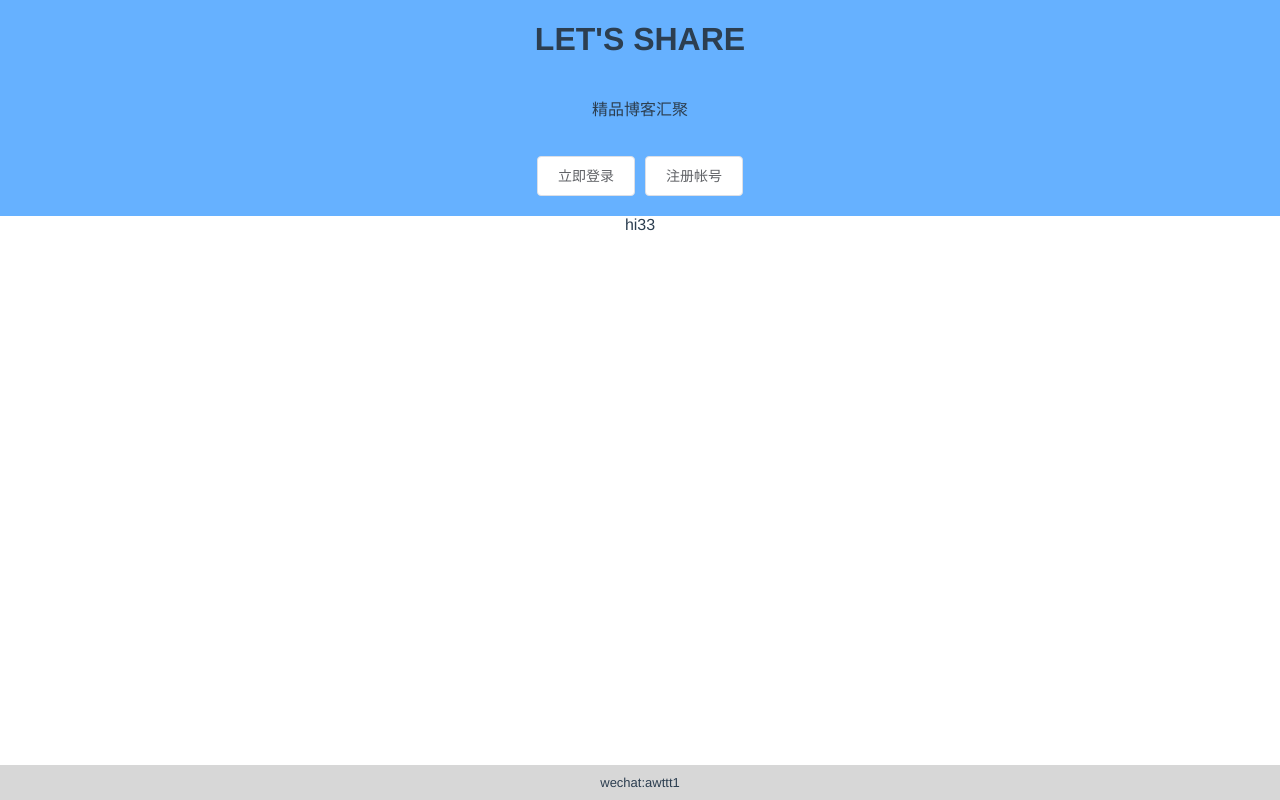
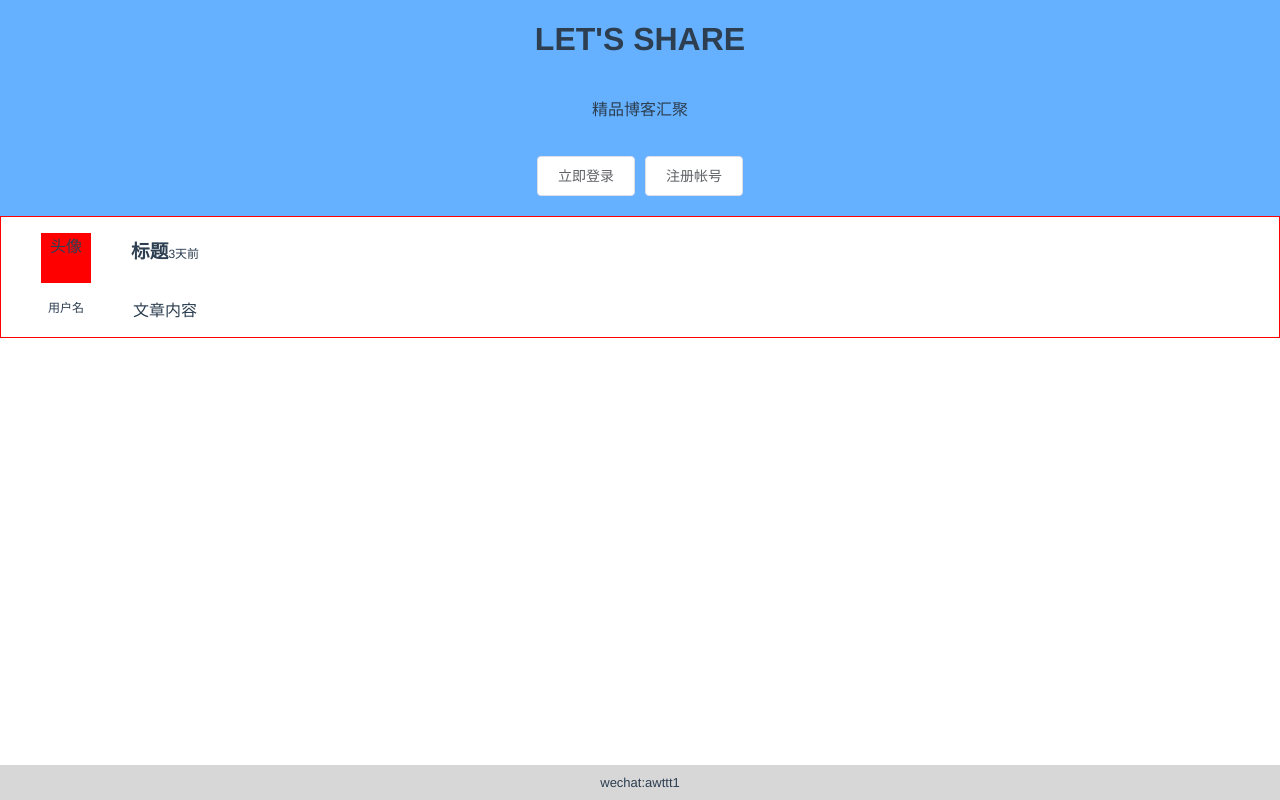
Before and after one commit to awttt/blog, a Vue app: page / in a window 1280 px wide. Built offline with nearby package versions, Linux system fonts and the light colour scheme.

Commit message:
首页样式

```diff
--- a/src/components/header.vue
+++ b/src/components/header.vue
@@ -44,7 +44,6 @@
     flex-direction: column;
   }
   #footer{
-
     background: rgb(215,215,215);
     font-size: 13px;
     padding: 10px;
@@ -56,7 +55,6 @@
   .btns{
     margin: 20px;
   }
-
   #login{
     display: flex;
     justify-content: space-between;
--- a/src/pages/Index.vue
+++ b/src/pages/Index.vue
@@ -1,28 +1,64 @@
 <template>
-  <div class="index">
-    首页
-    <el-button type="primary" @click="open1">主要按钮</el-button>
+  <div id="index">
+<section class="blog-posts">
+  <div class="item">
+    <figure class="avatar">
+      <div class="img" style="background: red;width: 50px;height: 50px">头像</div>
+      <figcaption >用户名</figcaption>
+    </figure>
+    <div class="xxx">
+      <div class="title">
+        <h3>标题</h3><span>3天前</span>
+      </div>
+      <p>文章内容</p>
+    </div>
+
+  </div>
+</section>
   </div>
 
 </template>
 
 <script>
-  import request from "../helpers/request"
-  import auth from "../api/auth"
-  import blog from "../api/blog"
-  window.request = request
-  window.auth = auth
-  window.blog = blog
-  export default {
-    methods: {
-      open1() {
-        this.$message('这是一条消息提示');
-      },
-    }
-  }
-
 </script>
 
 <style scoped lang="less">
+  #index {
+    border: 1px solid red;
+
+    .blog-posts{
+
+    }
+    .item{
+    display: flex;
+      flex-direction: row;
+    }
+    .title{
+      display: flex;
+      flex-direction: row;
+      margin-left: 0px;
+      span{
+        font-size: 12px;
+        font-weight: normal;
+        margin-top: 27px;
+      }
+    }
+    .xxx{
+      display: flex;
+      flex-direction: column;
+    }
+
+    .avatar{
+      figcaption{
+        font-size: 12px;
+        font-weight: normal;
+        margin-top: 15px;
+      }
+    }
+    .img{
+
+    }
+
+  }
 
 </style>
--- a/src/router/index.js
+++ b/src/router/index.js
@@ -1,6 +1,5 @@
 import Vue from 'vue'
 import VueRouter from 'vue-router'
-import Home from '../views/Home.vue'
 import Login from '../pages/Login'
 import Create from '../pages/Create'
 import Detail from '../pages/Detail'
@@ -17,14 +16,9 @@ Vue.use(VueRouter)
   const routes = [
   {
     path: '/',
-    name: 'Home',
-    component: Home
+    component: Index
   },
-  {
-    path: '/about',
-    name: 'About',
-    component: () => import(/* webpackChunkName: "about" */ '../views/About.vue')
-  },
+
     {
       path: '/login',
       component: Login
@@ -40,10 +34,6 @@ Vue.use(VueRouter)
     {
       path: '/edit',
       component: Edit
-    },
-    {
-      path: '/index',
-      component: Index
     },
     {
       path: '/my',
--- a/src/views/About.vue
+++ /dev/null
@@ -1,5 +0,0 @@
-<template>
-  <div class="about">
-    <h1>This is an about page</h1>
-  </div>
-</template>
--- a/src/views/Home.vue
+++ /dev/null
@@ -1,11 +0,0 @@
-<template>
-  <div class="home">
-
-hi33
-  </div>
-</template>
-
-<script>
-// @ is an alias to /src
-
-</script>
```
Also changed, not shown: src/index.less (deleted).
